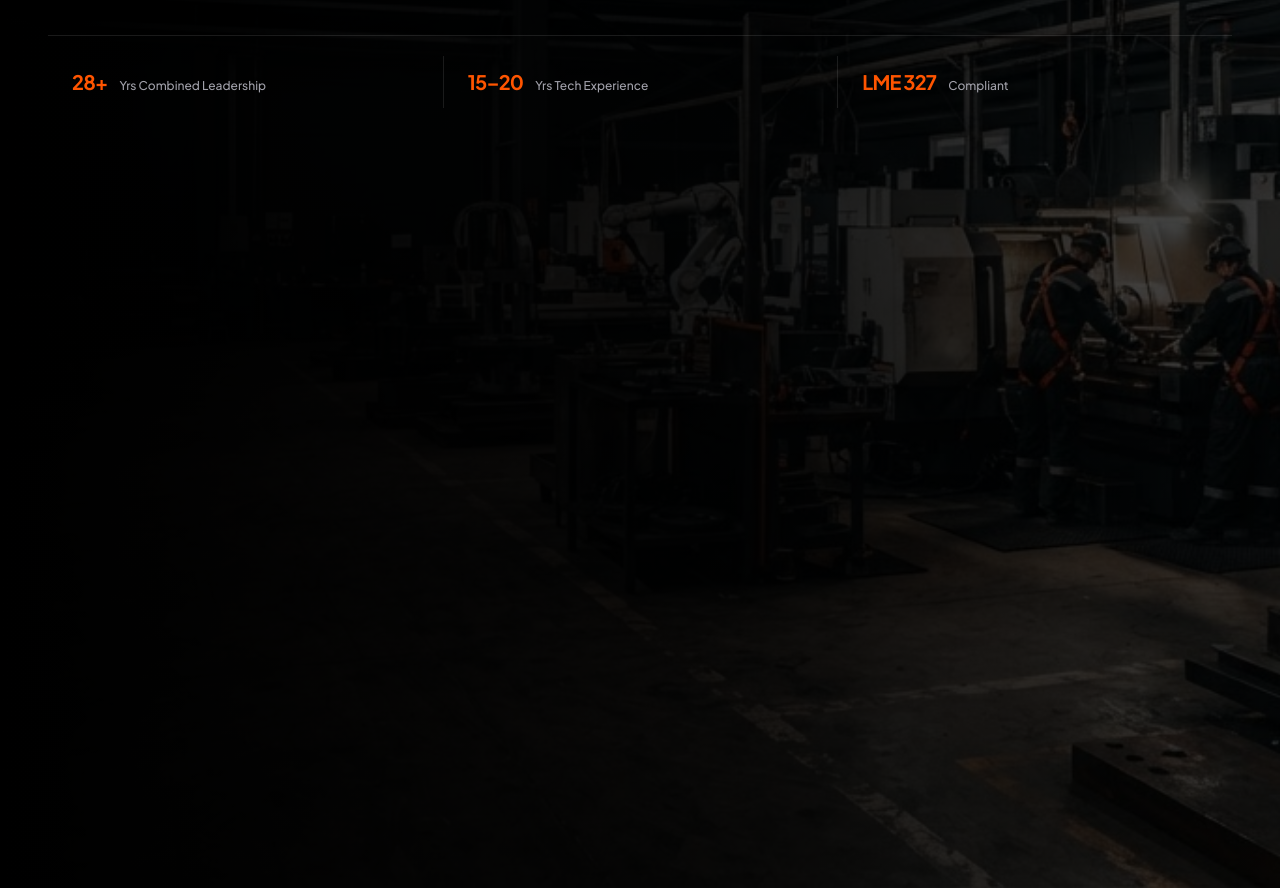
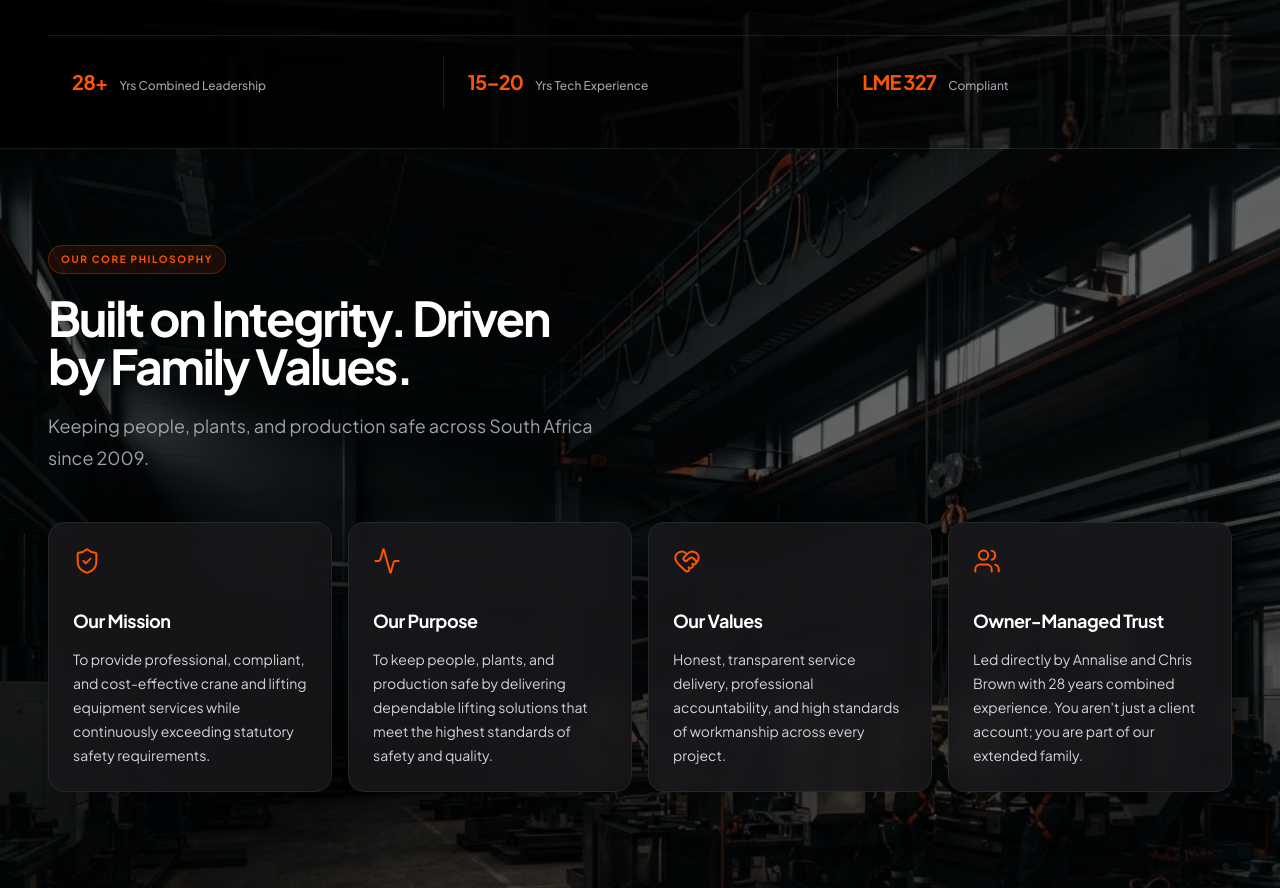
Before and after one commit to Cartmel-maker/makunga-demo, a Next.js app: page / in a window 1280 px wide. Shown: the part 1029-1917 px from the top of the page. Built offline with nearby package versions, Linux system fonts and the light colour scheme.

Commit message:
feat: enhance PhilosophyGrid component with background overlay and improved card styling

```diff
--- a/components/philosophy-grid.tsx
+++ b/components/philosophy-grid.tsx
@@ -29,7 +29,9 @@ const philosophyCards = [
 
 export function PhilosophyGrid() {
   return (
-    <section className="border-t border-white/10 bg-background px-5 py-20 sm:px-8 sm:py-24 lg:px-12" aria-labelledby="philosophy-title">
+    <section className="relative isolate overflow-hidden border-t border-white/10 px-5 py-20 sm:px-8 sm:py-24 lg:px-12" aria-labelledby="philosophy-title">
+      <div className="pointer-events-none absolute inset-0 -z-20 bg-[url('/industrial-crane-hero.png')] bg-cover bg-center" aria-hidden="true" />
+      <div className="pointer-events-none absolute inset-0 -z-10 bg-black/60" aria-hidden="true" />
       <div className="mx-auto max-w-7xl">
         <div className="max-w-2xl">
           <span className="inline-flex rounded-full border border-primary/30 bg-primary/10 px-3 py-1.5 font-sans text-[10px] font-bold tracking-[0.16em] text-primary">
@@ -47,13 +49,13 @@ export function PhilosophyGrid() {
           {philosophyCards.map(({ title, description, icon: Icon }) => (
             <article
               key={title}
-              className="group rounded-2xl border border-zinc-800 bg-zinc-900/80 p-6 transition-all duration-300 hover:-translate-y-1 hover:border-primary/40 hover:bg-zinc-900"
+              className="group rounded-2xl border border-zinc-800 bg-zinc-900/90 p-6 shadow-[0_16px_45px_rgba(0,0,0,0.28)] backdrop-blur-sm transition-transform duration-300 hover:-translate-y-1 hover:border-primary"
             >
               <Icon aria-hidden="true" className="size-7 text-primary" strokeWidth={1.7} />
               <h3 className="mt-8 font-sans text-lg font-bold tracking-[-0.025em] text-foreground">
                 {title}
               </h3>
-              <p className="mt-3 font-sans text-sm leading-6 text-muted-foreground">
+              <p className="mt-3 font-sans text-sm leading-6 text-zinc-300">
                 {description}
               </p>
             </article>
```
